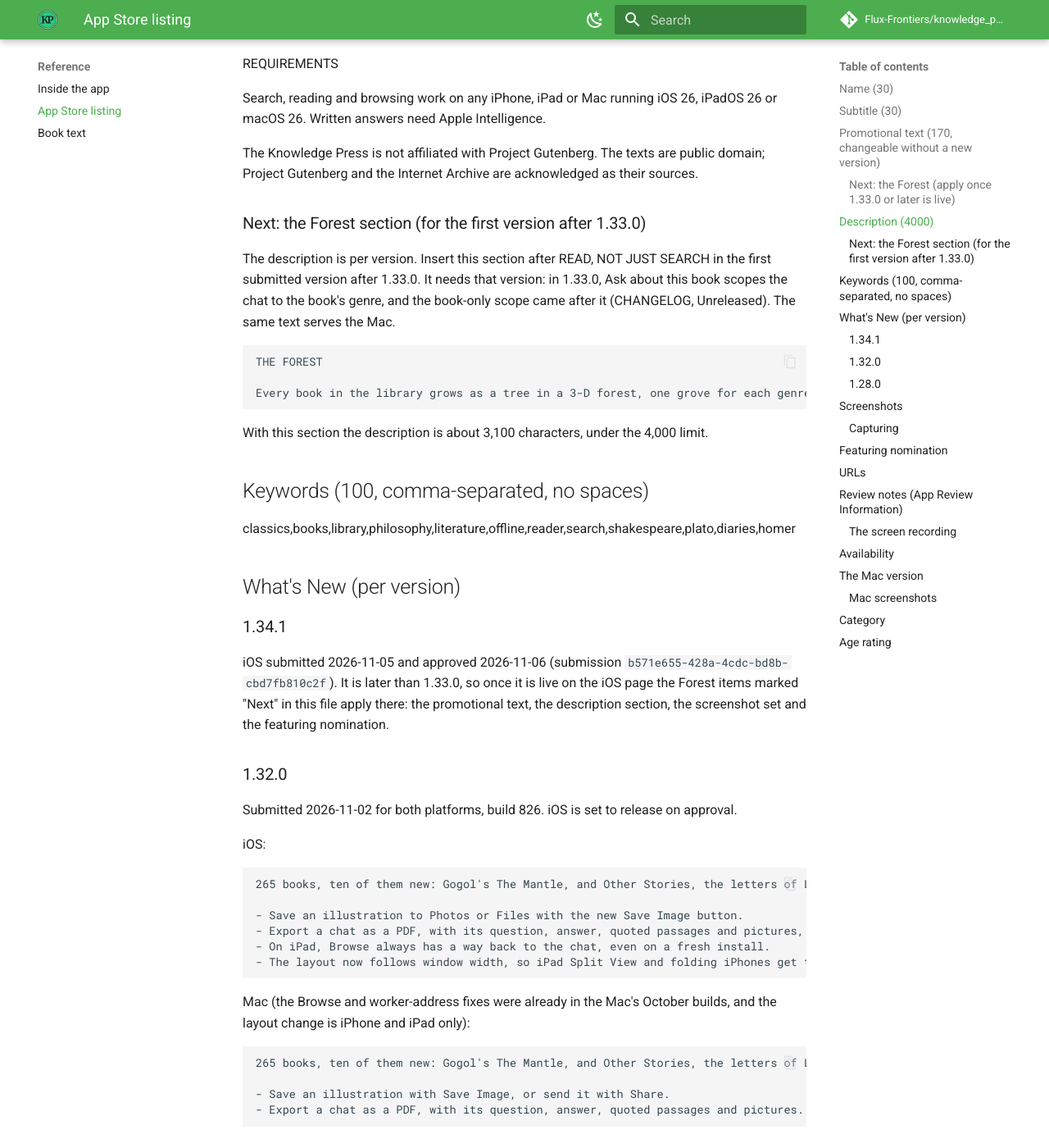
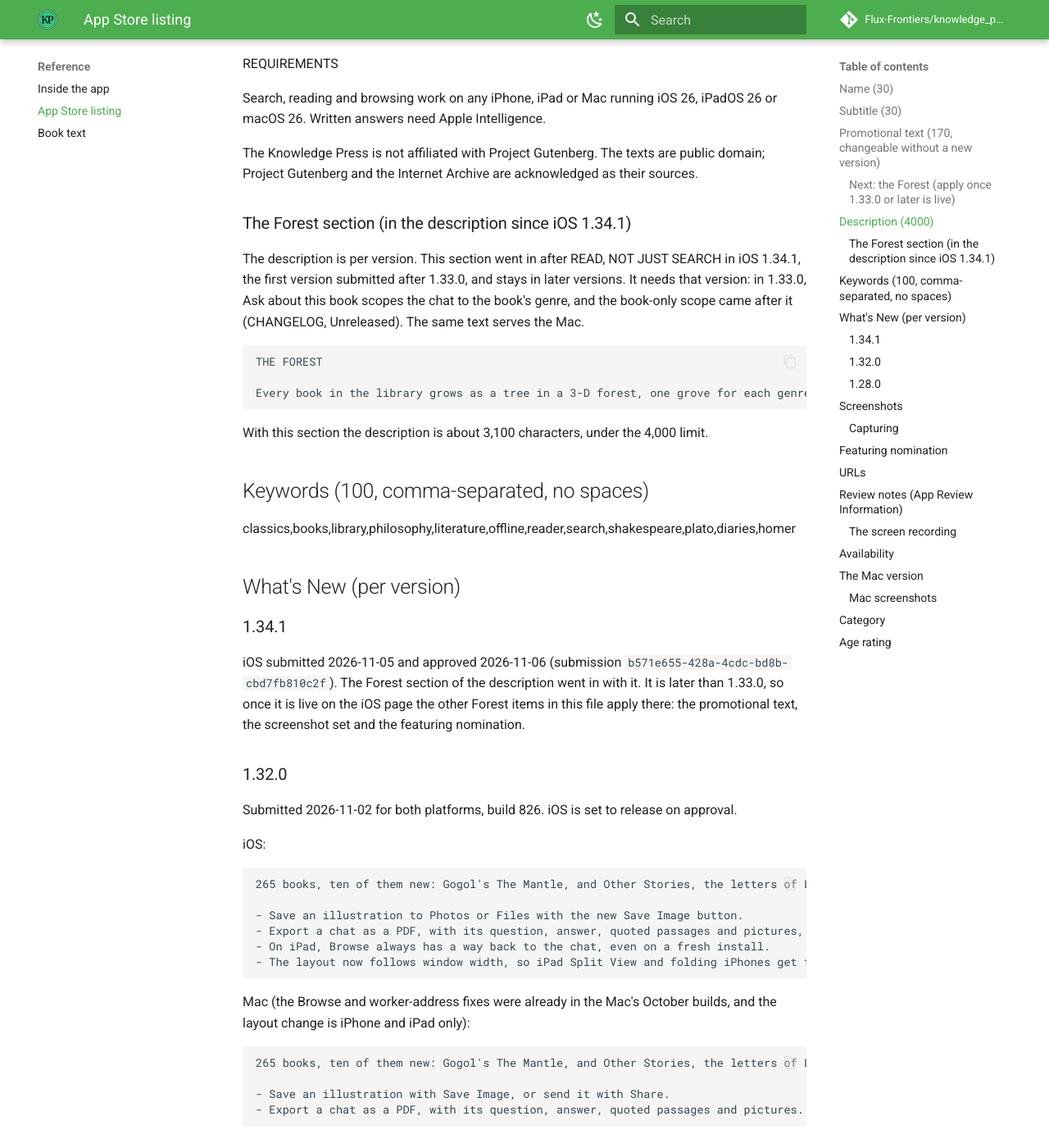
Before and after one commit to Flux-Frontiers/knowledge_press, an MkDocs documentation site: the page built from docs/APP_STORE_LISTING.md, in a window 1280 px wide and 1400 px high, scrolled down 2254 px. Shown: the whole window at 82% size. Built offline with MkDocs 1.6.1 and Material for MkDocs 9.7.7, drawn with Linux system fonts in a browser that asks for light colours; comment, search, counter and statistics services are not loaded.

Commit message:
docs(store): the Forest description section shipped in iOS 1.34.1
Retitle the section from Next to shipped, and narrow the 1.34.1 note's
remaining Forest items to the promotional text, screenshots and the
featuring nomination.

Co-Authored-By: Claude Opus 5.5 <noreply@anthropic.com>
Claude-Session: https://claude.ai/code/session_01N97MUyZW9PXTN2hvJBZo86

```diff
--- a/docs/APP_STORE_LISTING.md
+++ b/docs/APP_STORE_LISTING.md
@@ -106,10 +106,11 @@ The Knowledge Press is not affiliated with Project Gutenberg. The texts are
 public domain; Project Gutenberg and the Internet Archive are acknowledged
 as their sources.
 
-### Next: the Forest section (for the first version after 1.33.0)
+### The Forest section (in the description since iOS 1.34.1)
 
-The description is per version. Insert this section after READ, NOT JUST
-SEARCH in the first submitted version after 1.33.0. It needs that version:
+The description is per version. This section went in after READ, NOT JUST
+SEARCH in iOS 1.34.1, the first version submitted after 1.33.0, and stays in
+later versions. It needs that version:
 in 1.33.0, Ask about this book scopes the chat to the book's genre, and the
 book-only scope came after it (CHANGELOG, Unreleased). The same text serves
 the Mac.
@@ -132,10 +133,10 @@ classics,books,library,philosophy,literature,offline,reader,search,shakespeare,p
 ### 1.34.1
 
 iOS submitted 2026-11-05 and approved 2026-11-06 (submission
-`b571e655-428a-4cdc-bd8b-cbd7fb810c2f`). It is later than 1.33.0, so once it
-is live on the iOS page the Forest items marked "Next" in this file apply
-there: the promotional text, the description section, the screenshot set and
-the featuring nomination.
+`b571e655-428a-4cdc-bd8b-cbd7fb810c2f`). The Forest section of the
+description went in with it. It is later than 1.33.0, so once it is live on
+the iOS page the other Forest items in this file apply there: the
+promotional text, the screenshot set and the featuring nomination.
 
 ### 1.32.0
 
```
